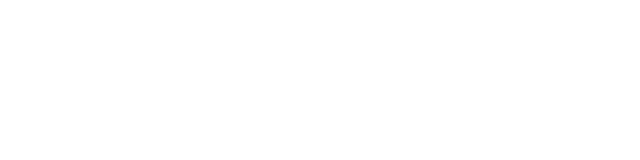
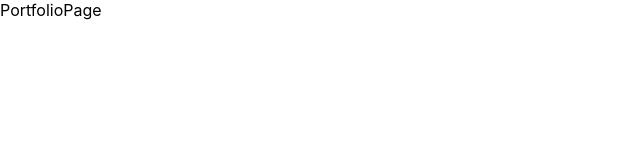
Before and after one commit to ishaanp9/baseball-prediction-app, a React (Create React App) app in the folder ui/: page /portfolio in a window 1280 px wide. Before the commit this address had no page. Shown: the top 160 px of the page, without its empty margins (0-640 px from the left). Built offline with nearby package versions, Linux system fonts and the light colour scheme.

Commit message:
quick add

```diff
--- /dev/null
+++ b/ui/src/Pages/PortfolioPage/PortfolioPage.jsx
@@ -0,0 +1,9 @@
+import React from 'react'
+
+function PortfolioPage() {
+  return (
+    <div>PortfolioPage</div>
+  )
+}
+
+export default PortfolioPage
--- a/ui/src/RouterHQ.js
+++ b/ui/src/RouterHQ.js
@@ -3,6 +3,7 @@
 import Header from './Models/Header/Header'
 import HomePage from './Pages/HomePage/HomePage'
 import PlayerPage from './Pages/PlayerPage/PlayerPage'
+import PortfolioPage from './Pages/PortfolioPage/PortfolioPage'
 import TeamPage from './Pages/TeamPage/TeamPage'
 
 const RouterHQ = () => {
@@ -15,6 +16,7 @@
          <Route path="/" element={<HomePage/>}/>
          <Route path="/player/:playerId/:playerName" element={<PlayerPage/>}/>
          <Route path="/team/:teamName" element={<TeamPage/>}/>
+         <Route path="/portfolio" element={<PortfolioPage/>}/>
          {/* <Route path="/about" element={<AboutPage/>}/>
          <Route path="/blog" element={<BlogPage/>}/>
          <Route path="/faq" element={<FAQPage/>}/>
```
